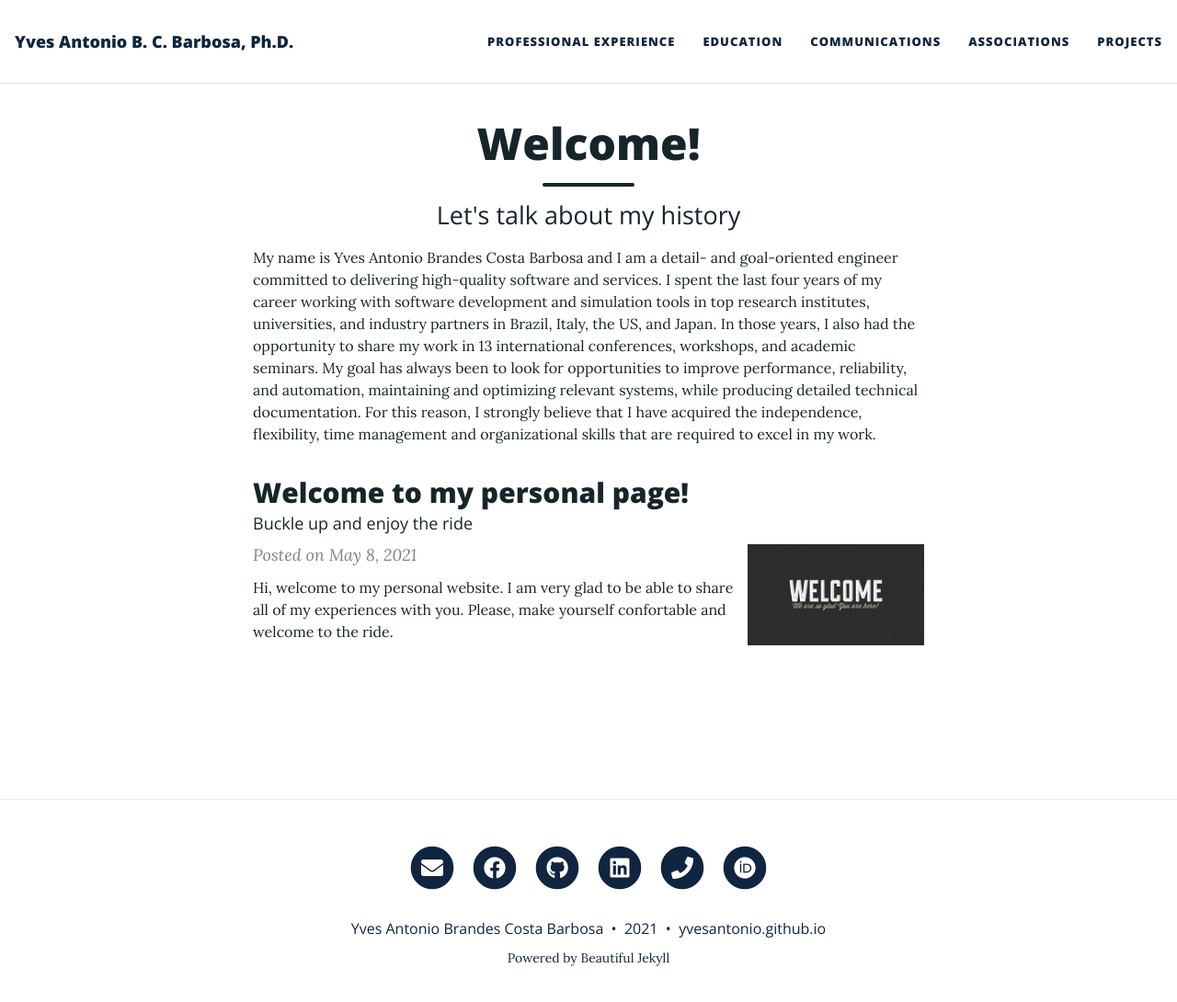
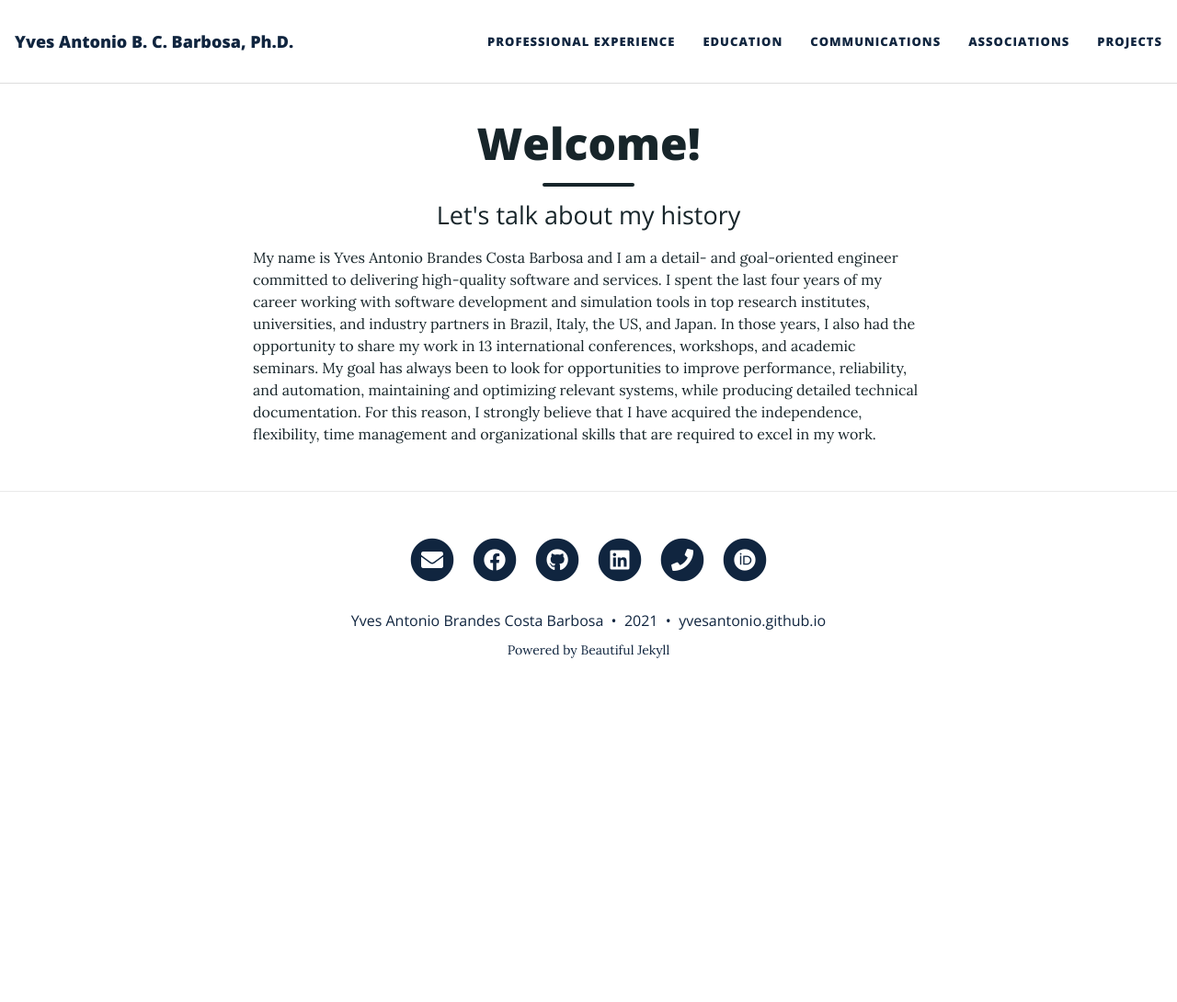
Before and after one commit to yvesantonio/yvesantonio.github.io, a Jekyll site: the page built from index.html, in a window 1280 px wide and 1103 px high. Shown: the top 1090 px of the window at 92% size. Built offline with Jekyll 4.4.1, drawn with Linux system fonts in a browser that asks for light colours; nearby versions of some CDN libraries; the list of posts is cut into pages by our own code.

Commit message:
General update on professional experience.

```diff
--- a/_posts/2021-05-08-welcome.md
+++ /dev/null
@@ -1,11 +0,0 @@
----
-layout: post
-title: Welcome to my personal page!
-subtitle: Buckle up and enjoy the ride
-cover-img:
-thumbnail-img: /assets/img/welcome.jpg
-share-img: /assets/img/welcome.jpg
-tags: [ ]
----
-
-Hi, welcome to my personal website. I am very glad to be able to share all of my experiences with you. Please, make yourself confortable and welcome to the ride.
```
Also changed, not shown: myeducation.md (+3 -2 lines), assets/img/logo_usp_01.jpeg (added).
